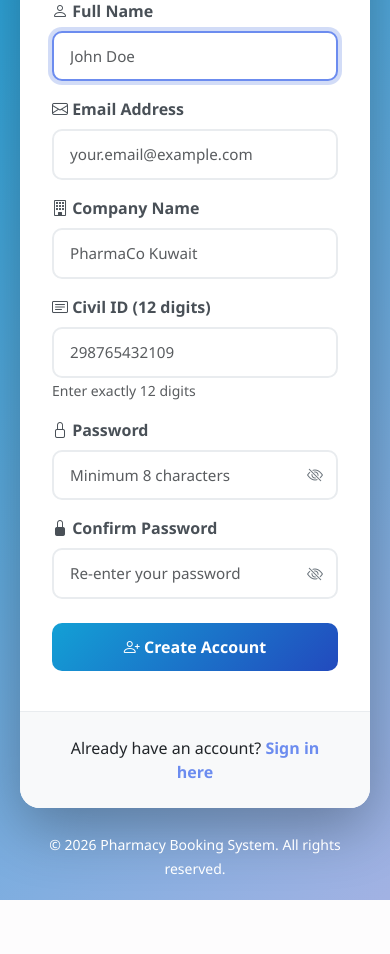
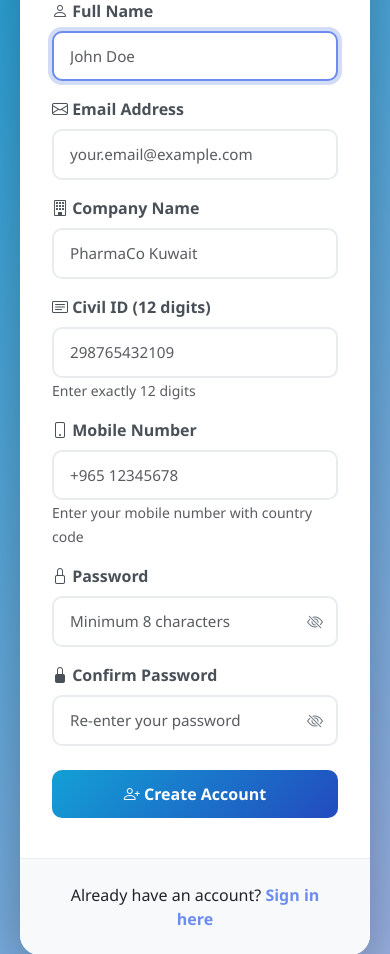
Before and after one commit to ghuffy11-lgtm/Med-Rep-Booking-System, a Laravel app: page /register in a window 390 px wide. Shown: the part 303-1257 px from the top of the page. Before the commit the page ends 1203 px from the top, so only its background shows below. Run offline with Laravel 10, Linux system fonts and the light colour scheme; parts of the project's set-up code (start-up, migrations or seed data) failed here and were passed over; some libraries are stand-ins or nearby versions.

Commit message:
Add mobile number field to user registration
- Created migration to add mobile_number column to users table
- Updated User model to include mobile_number in fillable
- Added mobile number field to desktop registration form
- Added mobile number field to mobile registration form
- Updated AuthController validation (required, unique, max:20)
- Mobile number is mandatory and unique like email and civil_id

Still to do:
- Make mobile read-only in user profile
- Allow admin to edit mobile
- Add mobile to reports

```diff
--- a/src/app/Http/Controllers/AuthController.php
+++ b/src/app/Http/Controllers/AuthController.php
@@ -112,11 +112,14 @@ if (!$user->hasVerifiedEmail()) {
             'password'             => ['required', 'confirmed', Password::min(8)],
             'company'              => 'required|string|max:255',
             'civil_id'             => 'required|string|size:12|unique:users,civil_id|regex:/^[0-9]{12}$/',
+            'mobile_number'        => 'required|string|max:20|unique:users,mobile_number',
             'h-captcha-response'   => 'required',
         ], [
             'civil_id.regex'               => 'Civil ID must be exactly 12 digits.',
             'civil_id.size'                => 'Civil ID must be exactly 12 digits.',
             'civil_id.unique'              => 'This Civil ID is already registered.',
+            'mobile_number.required'       => 'Mobile number is required.',
+            'mobile_number.unique'         => 'This mobile number is already registered.',
             'h-captcha-response.required'  => 'Please complete the captcha verification.',
         ]);
 
@@ -139,13 +142,14 @@ if (!$user->hasVerifiedEmail()) {
 
         // Create user (inactive until email verified)
         $user = User::create([
-            'name'      => $request->name,
-            'email'     => $request->email,
-            'password'  => Hash::make($request->password),
-            'company'   => $request->company,
-            'civil_id'  => $request->civil_id,
-            'role'      => 'representative',
-            'is_active' => false,
+            'name'          => $request->name,
+            'email'         => $request->email,
+            'password'      => Hash::make($request->password),
+            'company'       => $request->company,
+            'civil_id'      => $request->civil_id,
+            'mobile_number' => $request->mobile_number,
+            'role'          => 'representative',
+            'is_active'     => false,
         ]);
 
         // Login user (will be restricted until verified)
--- a/src/app/Models/User.php
+++ b/src/app/Models/User.php
@@ -25,6 +25,7 @@ class User extends Authenticatable implements MustVerifyEmail
         'role',
         'company',
         'civil_id',
+        'mobile_number',
         'is_active',
     ];
 
--- a/src/resources/views/auth/register.blade.php
+++ b/src/resources/views/auth/register.blade.php
@@ -135,6 +135,26 @@
     </div>
 
     <div class="mb-3">
+        <label for="mobile_number" class="form-label">
+            <i class="bi bi-phone"></i> Mobile Number
+        </label>
+        <input
+            type="tel"
+            class="form-control @error('mobile_number') is-invalid @enderror"
+            id="mobile_number"
+            name="mobile_number"
+            value="{{ old('mobile_number') }}"
+            placeholder="+965 12345678"
+            inputmode="tel"
+            required
+        >
+        <small class="form-text text-muted">Enter your mobile number with country code</small>
+        @error('mobile_number')
+            <div class="invalid-feedback">{{ $message }}</div>
+        @enderror
+    </div>
+
+    <div class="mb-3">
         <label for="password" class="form-label">
             <i class="bi bi-lock"></i> Password
         </label>
```
Also changed, not shown: src/resources/views/auth/register-mobile.blade.php (+7 -0 lines), src/database/migrations/2026_01_12_000000_add_mobile_number_to_users_table.php (added).
